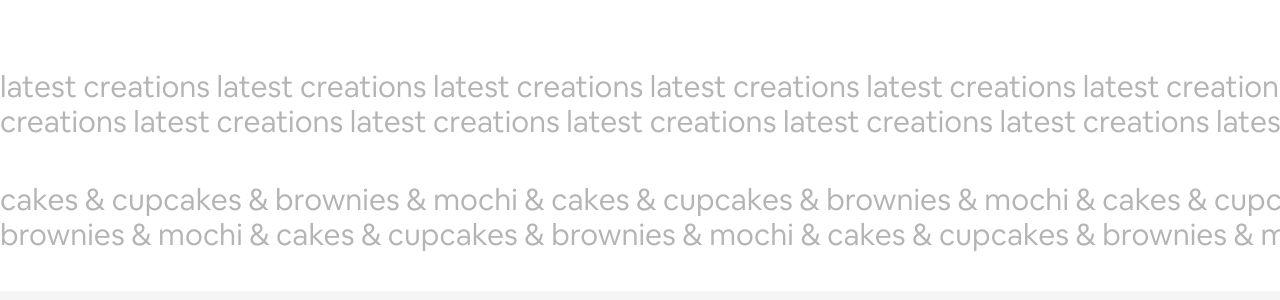
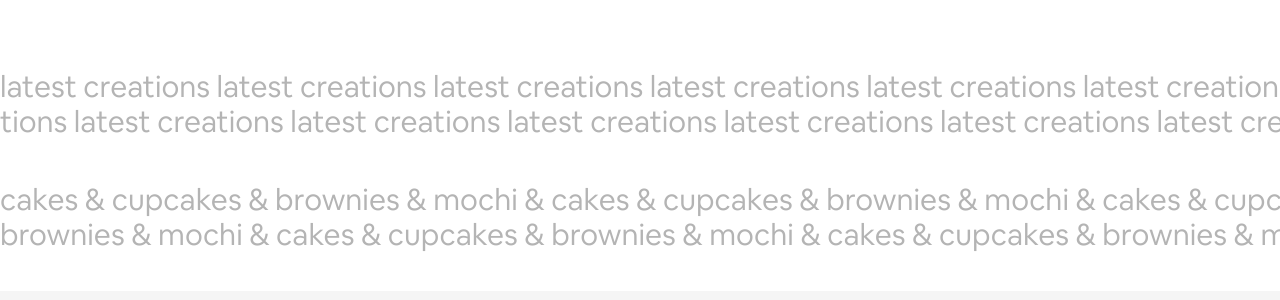
Before and after one commit to oliviachang29/rachel-bakery-site, a Jekyll site: the page built from index.html, in a window 1280 px wide and 900 px high, scrolled down 655 px. Shown: the part 158-458 px from the top of the window. Built offline with Jekyll 4.4.1, drawn with Linux system fonts in a browser that asks for light colours.

Commit message:
Update from Forestry.io Rachel Chang updated _data/general.yml

```diff
--- a/_data/general.yml
+++ b/_data/general.yml
@@ -56,7 +56,7 @@ marquee:
       creations latest creations latest creations latest creations latest creations
       latest creations latest creations latest creations latest creations latest creations
       latest creations '
-    bottom: 'creations latest creations latest creations latest creations latest creations
+    bottom: 'tions latest creations latest creations latest creations latest creations
       latest creations latest creations latest creations latest creations latest creations
       latest creations latest creations latest creations latest creations latest creations '
   second:
```
